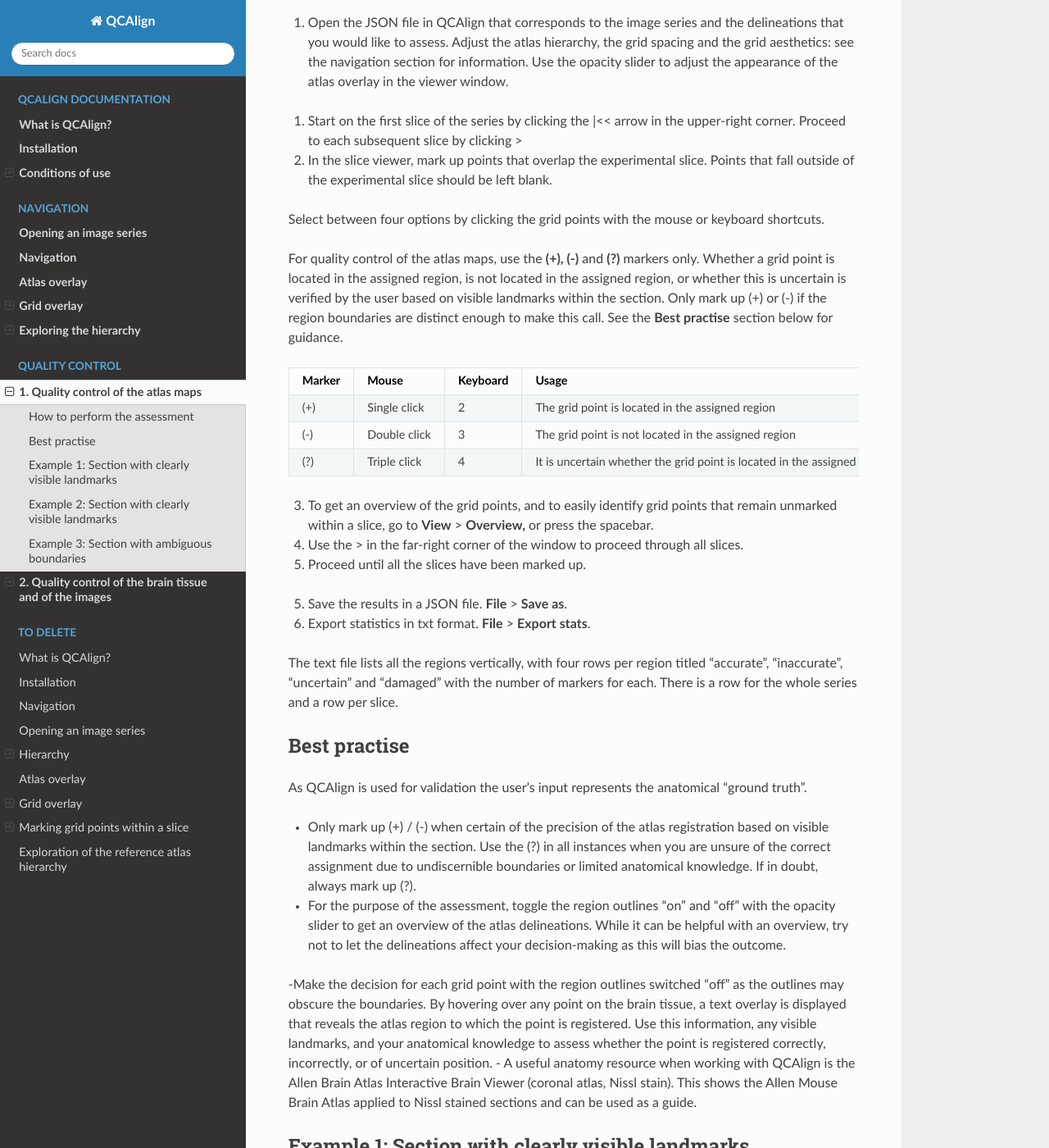
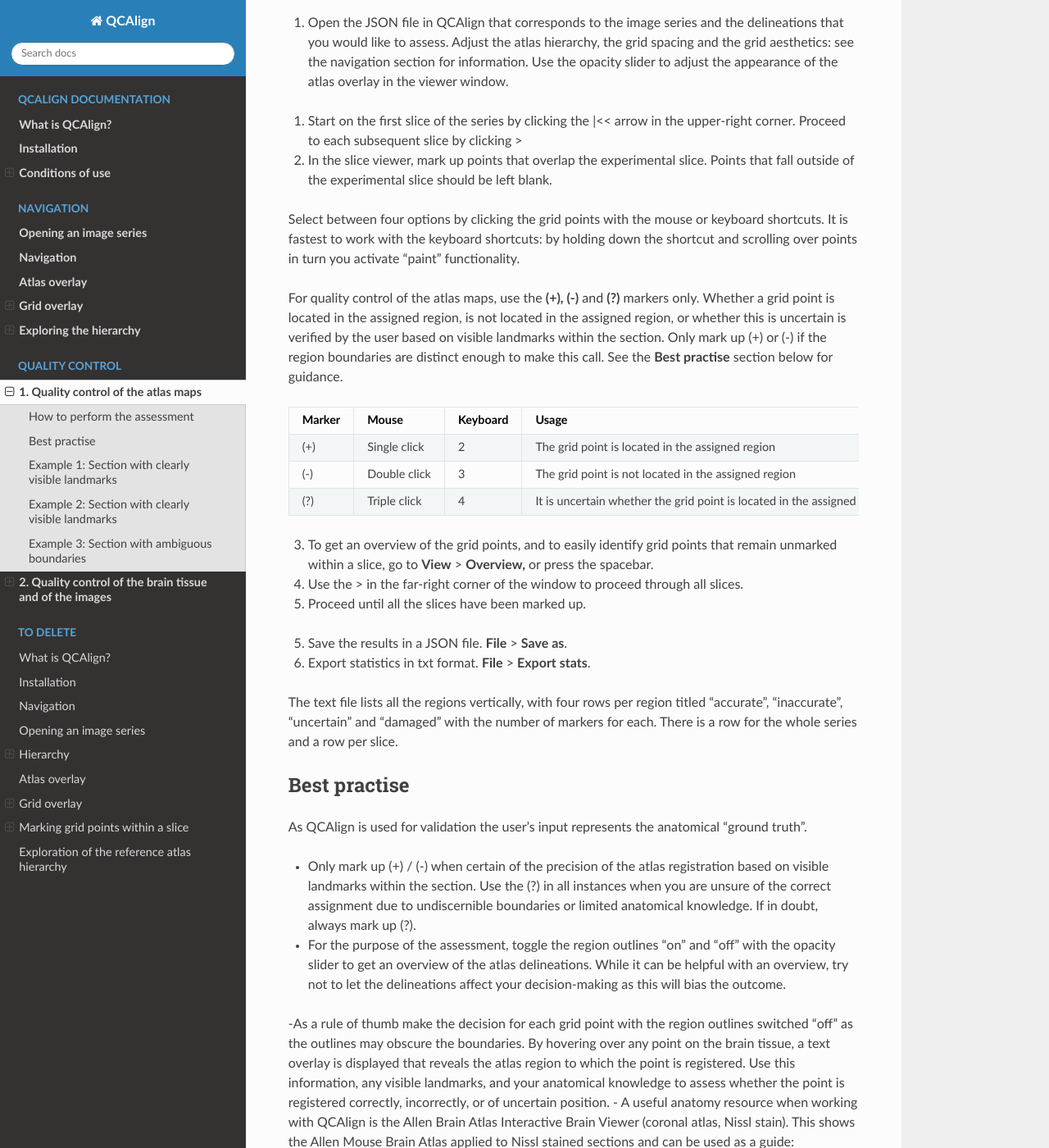
Before and after one commit to Neural-Systems-at-UIO/QCAlign, a Sphinx documentation site: the page built from docs/QCatlasmaps.rst, in a window 1280 px wide and 1400 px high, scrolled down 200 px. Shown: the whole window at 82% size. Built offline with Sphinx 7.4.7 and the Read the Docs theme 2.0.0, drawn with Linux system fonts in a browser that asks for light colours; some of the changed text lies outside the part shown.

Commit message:
Update QCatlasmaps.rst

```diff
--- a/docs/QCatlasmaps.rst
+++ b/docs/QCatlasmaps.rst
@@ -10,7 +10,7 @@
 
 2. In the slice viewer, mark up points that overlap the experimental slice. Points that fall outside of the experimental slice should be left blank.
 
-Select between four options by clicking the grid points with the mouse or keyboard shortcuts.
+Select between four options by clicking the grid points with the mouse or keyboard shortcuts. It is fastest to work with the keyboard shortcuts: by holding down the shortcut and scrolling over points in turn you activate “paint” functionality.
 
 For quality control of the atlas maps, use the **(+), (-)** and **(?)** markers only. Whether a grid point is located in the assigned region, is not located in the assigned region, or whether this is uncertain is verified by the user based on visible landmarks within the section. Only mark up (+) or (-) if the region boundaries are distinct enough to make this call. See the **Best practise** section below for guidance.
 
@@ -55,8 +55,8 @@
 
 - Only mark up (+) / (-) when certain of the precision of the atlas registration based on visible landmarks within the section. Use the (?) in all instances when you are unsure of the correct assignment due to undiscernible boundaries or limited anatomical knowledge. If in doubt, always mark up (?).
 - For the purpose of the assessment, toggle the region outlines "on" and "off" with the opacity slider to get an overview of the atlas delineations. While it can be helpful with an overview, try not to let the delineations affect your decision-making as this will bias the outcome.
--Make the decision for each grid point with the region outlines switched "off" as the outlines may obscure the boundaries. By hovering over any point on the brain tissue, a text overlay is displayed that reveals the atlas region to which the point is registered. Use this information, any visible landmarks, and your anatomical knowledge to assess whether the point is registered correctly, incorrectly, or of uncertain position.
-- A useful anatomy resource when working with QCAlign is the Allen Brain Atlas Interactive Brain Viewer (coronal atlas, Nissl stain). This shows the Allen Mouse Brain Atlas applied to Nissl stained sections and can be used as a guide.
+-As a rule of thumb make the decision for each grid point with the region outlines switched "off" as the outlines may obscure the boundaries. By hovering over any point on the brain tissue, a text overlay is displayed that reveals the atlas region to which the point is registered. Use this information, any visible landmarks, and your anatomical knowledge to assess whether the point is registered correctly, incorrectly, or of uncertain position.
+- A useful anatomy resource when working with QCAlign is the Allen Brain Atlas Interactive Brain Viewer (coronal atlas, Nissl stain). This shows the Allen Mouse Brain Atlas applied to Nissl stained sections and can be used as a guide: http://mouse.brain-map.org/static/atlas
 
 Example 1: Section with clearly visible landmarks
 --------------------------------------------------
```
